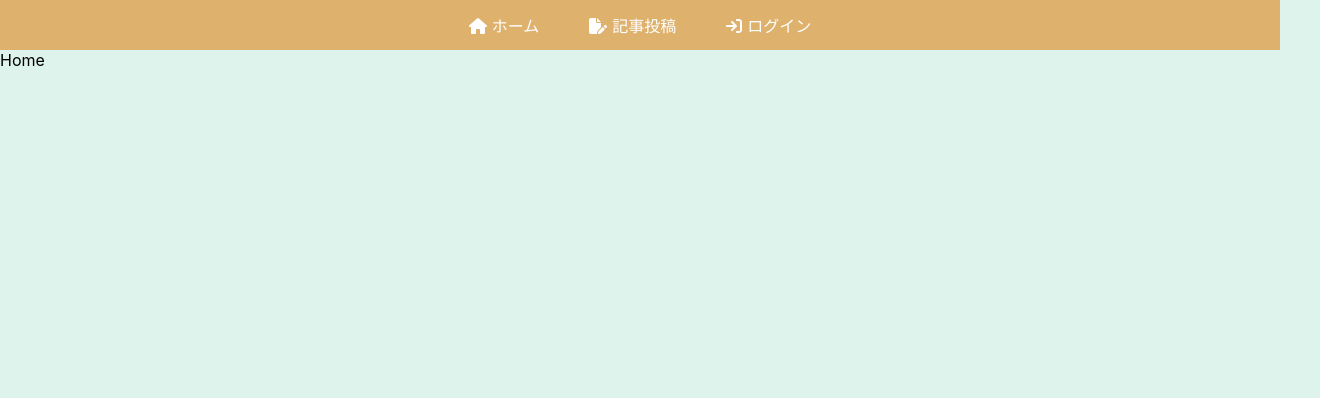
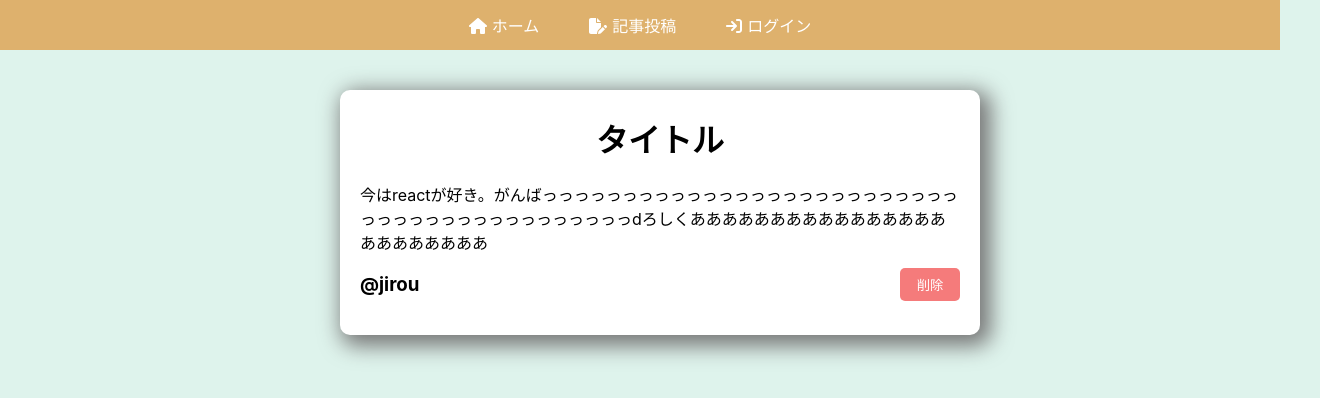
Before and after one commit to ahuiru/blog-with-react-and-firebase, a React (Create React App) app: page / in a window 1280 px wide. Shown: the top 398 px of the page, 1320 px wide, since content can reach past the window. Built offline with nearby package versions, Linux system fonts and the light colour scheme.

Commit message:
homePage design

```diff
--- /dev/null
+++ b/src/components/Home.css
@@ -0,0 +1,56 @@
+.homePage {
+  width: 100%;
+  height: calc(100vh - 80px);
+  height: auto;
+  display: flex;
+  flex-direction: column;
+  align-items: center;
+  padding: 20px;
+}
+
+.homePage .postContents {
+  width: 600px;
+  height: auto;
+  max-height: 600px;
+  background-color: white;
+  box-shadow: 6px 6px 21px 5px #777777;
+  border-radius: 10px;
+  margin: 20px;
+  padding: 20px;
+}
+
+.postHeader h1 {
+  text-align: center;
+  margin-top: 5px;
+}
+
+.postContents .postTextContainer {
+  height: auto;
+  word-wrap: break-word;
+  max-height: 400px;
+  width: 100%;
+}
+
+.nameAndDeleteButton {
+  display: flex;
+  align-items: center;
+}
+
+.nameAndDeleteButton button {
+  flex: 10%;
+  background-color: rgb(245, 123, 123);
+  color: white;
+  border: none;
+  padding: 7px 10px;
+  border-radius: 5px;
+  cursor: pointer;
+  transition: all 0.3s;
+}
+
+.nameAndDeleteButton button:hover {
+  background-color: rgb(179, 79, 61);
+}
+
+.nameAndDeleteButton h3 {
+  flex: 90%;
+}
--- a/src/components/Home.js
+++ b/src/components/Home.js
@@ -1,7 +1,23 @@
 import React from 'react'
+import './Home.css'
 
 export const Home = () => {
+
   return (
-    <div>Home</div>
+    <div className='homePage'>
+      <div className="postContents">
+        <div className="postHeader">
+          <h1>タイトル</h1>
+        </div>
+        <div className="postTextContainer">
+          今はreactが好き。がんばっっっっっっっっっっっっっっっっっっっっっっっっっっっっっっっっっっっっっっっっっっっdろしくああああああああああああああああああああああああ
+
+        </div>
+        <div className="nameAndDeleteButton">
+          <h3>@jirou</h3>
+          <button>削除</button>
+        </div>
+      </div>
+    </div>
   )
 }
```
